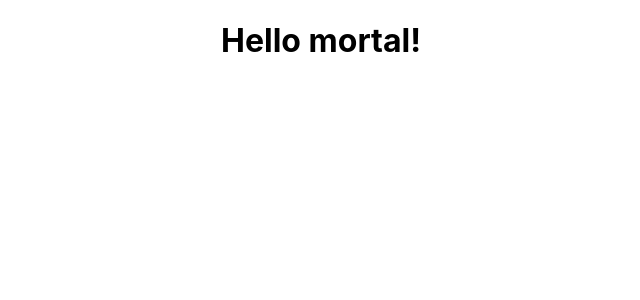
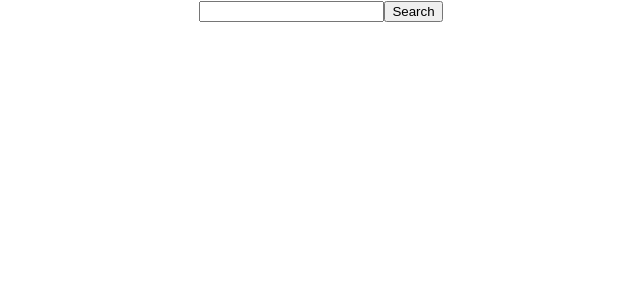
Before and after one commit to surfturk/recipe_builder, a React (Create React App) app: page / in a window 1280 px wide. Shown: the top 300 px of the page, without its empty margins (319-959 px from the left). Built offline with nearby package versions, Linux system fonts and the light colour scheme.

Commit message:
started form component

```diff
--- a/src/App.js
+++ b/src/App.js
@@ -7,11 +7,15 @@
   const APP_ID ='d59b829c'
   const APP_KEY = 'adb5ada24faea25208f644371c34d87a	'
 
-  const exampleReg = "https://api.edamam.com/search?q=chicken&app_id=${YOUR_APP_ID}&app_key=${YOUR_APP_KEY}"
+  const exampleReg = `https://api.edamam.com/search?q=chicken&app_id=${APP_ID}&app_key=${APP_KEY}`
 
   return (
     <div className="App">
-      <h1>Hello mortal!</h1>
+      <form className="search-form">
+        <input className="search-bar" type="text"/>
+        <button className="search-button" type="submit">Search</button>
+
+      </form>
     </div>
   );
 }
```
